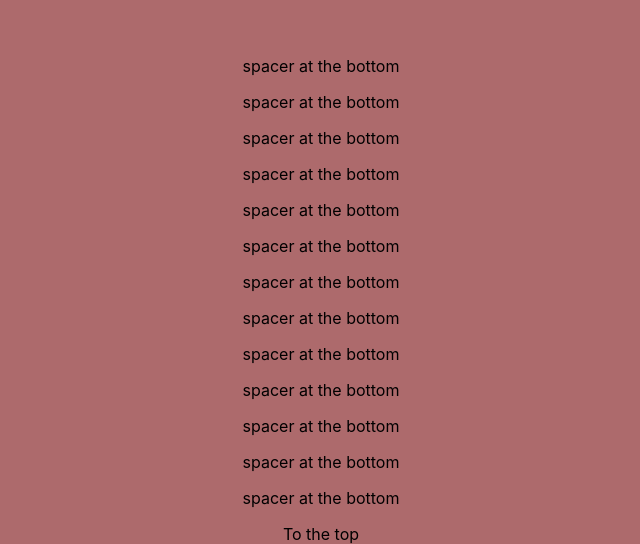
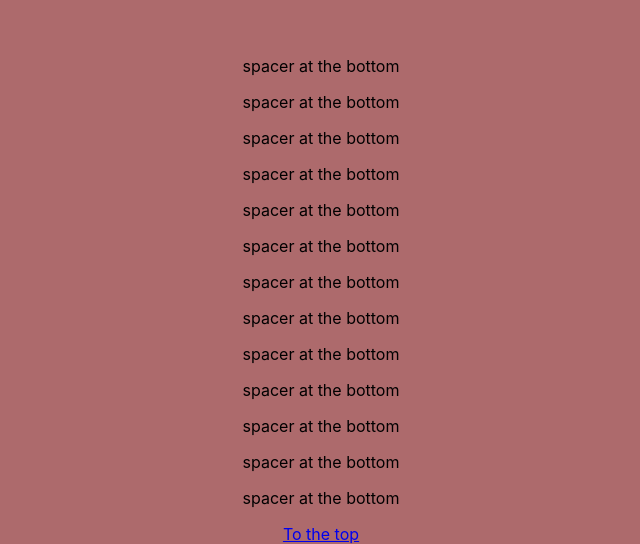
Before and after one commit to aedificatorum/website, a React (Create React App) app in the folder website/: page / in a window 1280 px wide. Shown: the part 1808-2352 px from the top of the page, without its empty margins (319-959 px from the left). Built offline with nearby package versions, Linux system fonts and the light colour scheme; a web font is replaced by a local one.

Commit message:
fix a11y warning

```diff
--- a/website/src/App.js
+++ b/website/src/App.js
@@ -9,7 +9,8 @@ import {
 
 const App = () => {
 
-  const scrollToTop = () => {
+  const scrollToTop = (e) => {
+    e.preventDefault();
     scroll.scrollToTop();
   }
 
--- a/website/src/Footer.js
+++ b/website/src/Footer.js
@@ -7,7 +7,8 @@ const Footer = (props) => {
     <footer className="footer mt-auto py-3">
       <div className="container">
         <span className="text-muted">
-        <a onClick={scrollToTop}>To the top</a>
+        <a href="/" onClick={scrollToTop}>To the top</a>
+
         </span>
 
       </div>
```
